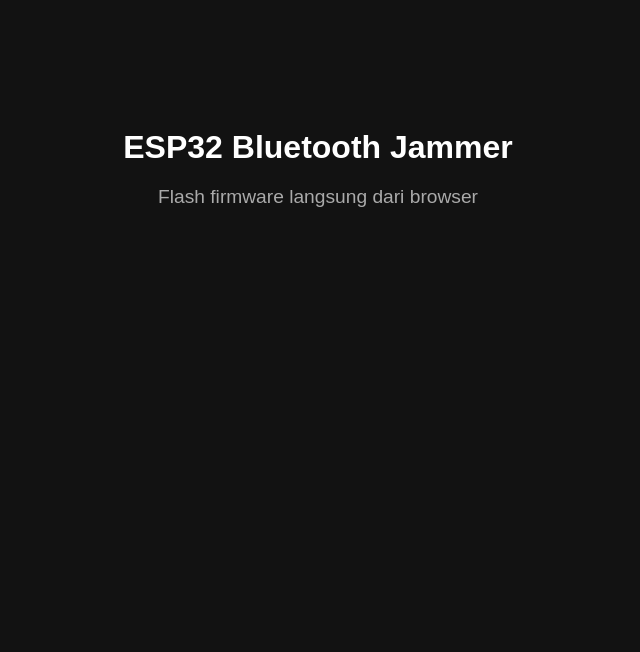
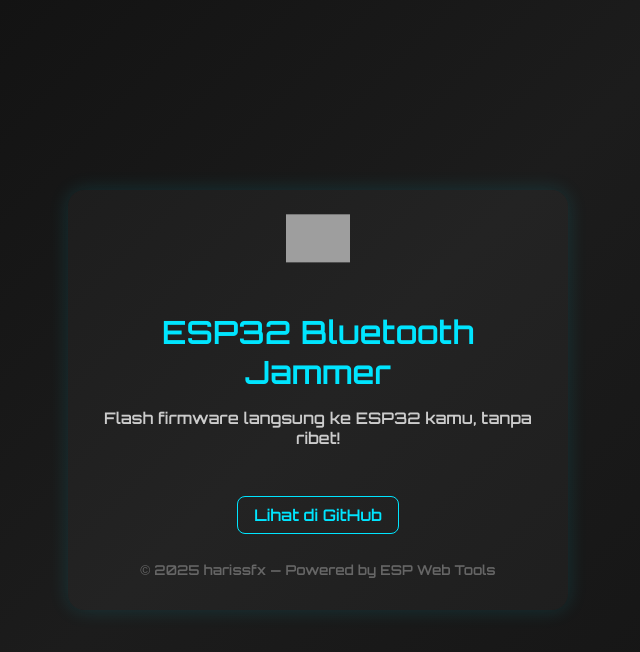
Before and after one commit to harissfx/Blue-Jamming-Tv-Gone, a plain HTML site: page index.html in a window 1280 px wide. Shown: the whole page, without its empty margins (322-962 px from the left). Drawn offline with Linux system fonts and the light colour scheme; grey boxes are pictures that could not be loaded.

Commit message:
Update index.html

```diff
--- a/index.html
+++ b/index.html
@@ -1,36 +1,98 @@
 <!DOCTYPE html>
 <html lang="id">
 <head>
-  <meta charset="UTF-8">
-  <title>ESP32 Bluetooth Jammer</title>
-  <script type="module" src="https://unpkg.com/esp-web-tools@10.0.0/dist/web/install-button.js?module"></script>
+  <meta charset="UTF-8" />
+  <meta name="viewport" content="width=device-width, initial-scale=1.0"/>
+  <title>ESP32 Bluetooth Jammer - Web Flasher</title>
+  <script type="module" src="https://unpkg.com/esp-web-tools@8.0.6/dist/web/install-button.js?module"></script>
+  <link href="https://fonts.googleapis.com/css2?family=Orbitron:wght@600&display=swap" rel="stylesheet">
   <style>
+    * {
+      box-sizing: border-box;
+    }
     body {
-      background-color: #121212;
-      color: #fff;
-      font-family: Arial, sans-serif;
+      margin: 0;
+      font-family: 'Orbitron', sans-serif;
+      background: linear-gradient(135deg, #0f0f0f, #1c1c1c, #121212);
+      color: #f0f0f0;
+      display: flex;
+      flex-direction: column;
+      align-items: center;
+      justify-content: center;
+      height: 100vh;
+      padding: 1em;
       text-align: center;
-      padding-top: 100px;
+      overflow: hidden;
+    }
+    .container {
+      background-color: rgba(255, 255, 255, 0.03);
+      padding: 2em;
+      border-radius: 16px;
+      box-shadow: 0 0 20px #00e5ff22;
+      max-width: 500px;
+      width: 100%;
+    }
+    .logo {
+      width: 64px;
+      margin-bottom: 1em;
+      animation: float 3s ease-in-out infinite;
+    }
+    @keyframes float {
+      0%, 100% { transform: translateY(0); }
+      50% { transform: translateY(-10px); }
     }
     h1 {
-      font-size: 2em;
+      font-size: 2rem;
       margin-bottom: 0.5em;
+      color: #00e5ff;
     }
     p {
-      font-size: 1.2em;
-      color: #aaa;
+      font-size: 1rem;
+      color: #ccc;
+      margin-bottom: 1.5em;
     }
-    install-button {
-      margin-top: 30px;
-      --install-button-background-color: #00c853;
-      --install-button-color: white;
-      font-size: 1.1em;
+    esp-web-install-button {
+      --esp-tools-button-color: #0f0f0f;
+      --esp-tools-button-background: #00e5ff;
+      --esp-tools-button-border: 2px solid #00e5ff;
+      --esp-tools-button-hover-background: #00bcd4;
+      --esp-tools-button-hover-color: #000;
+      --esp-tools-border-radius: 10px;
+    }
+    .github-link {
+      margin-top: 1.5em;
+      display: inline-block;
+      color: #00e5ff;
+      text-decoration: none;
+      border: 1px solid #00e5ff;
+      padding: 0.5em 1em;
+      border-radius: 8px;
+      transition: all 0.3s ease;
+    }
+    .github-link:hover {
+      background: #00e5ff;
+      color: #0f0f0f;
+      transform: scale(1.05);
+    }
+    .footer {
+      margin-top: 2em;
+      font-size: 0.85rem;
+      color: #666;
     }
   </style>
 </head>
 <body>
-  <h1>ESP32 Bluetooth Jammer</h1>
-  <p>Flash firmware langsung dari browser</p>
-  <install-button manifest="manifest.json"></install-button>
+  <div class="container">
+    <img src="https://img.icons8.com/fluency/96/flash-on.png" alt="Logo" class="logo"/>
+    <h1>ESP32 Bluetooth Jammer</h1>
+    <p>Flash firmware langsung ke ESP32 kamu, tanpa ribet!</p>
+
+    <esp-web-install-button manifest="manifest.json"></esp-web-install-button>
+
+    <a class="github-link" href="https://github.com/harissfx/Blue-Jamming-Tv-Gone" target="_blank">Lihat di GitHub</a>
+    <div class="footer">
+      &copy; 2025 harissfx — Powered by ESP Web Tools
+    </div>
+  </div>
 </body>
 </html>
```
